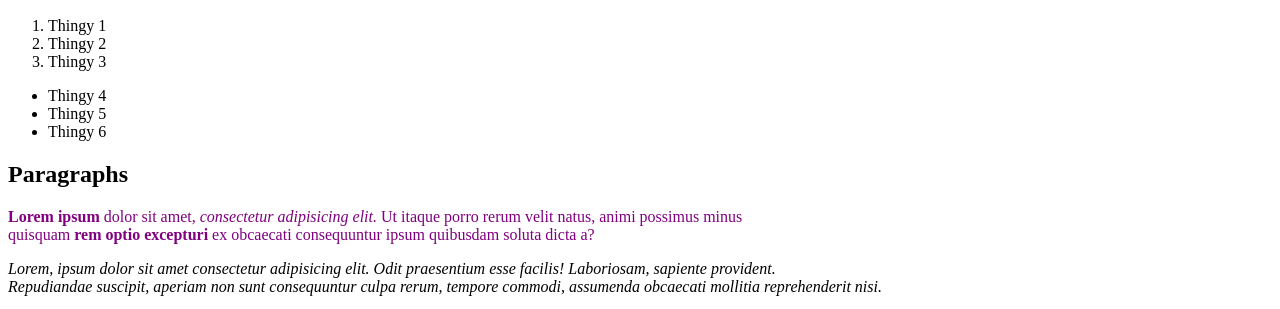
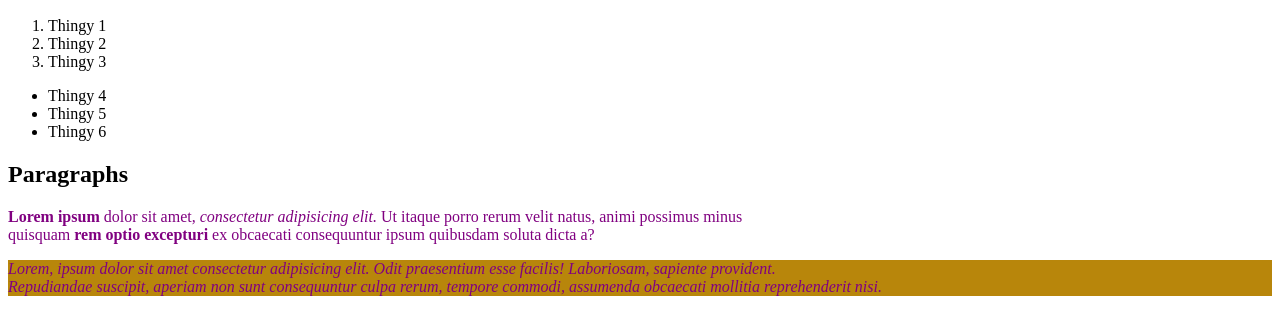
Before and after one commit to gandrade4/DPW-2023.2, a plain HTML site: page Aula 03 - HTML/index.html in a window 1280 px wide. Shown: the part 110-419 px from the top of the page. Drawn offline with Linux system fonts and the light colour scheme.

Commit message:
color update

```diff
--- a/Aula 03 - HTML/style.css
+++ b/Aula 03 - HTML/style.css
@@ -7,6 +7,6 @@ p {
 }
 
 .specialtext{
-    color: black;
     font-style: italic;
+    background-color: darkgoldenrod;
 }
```
